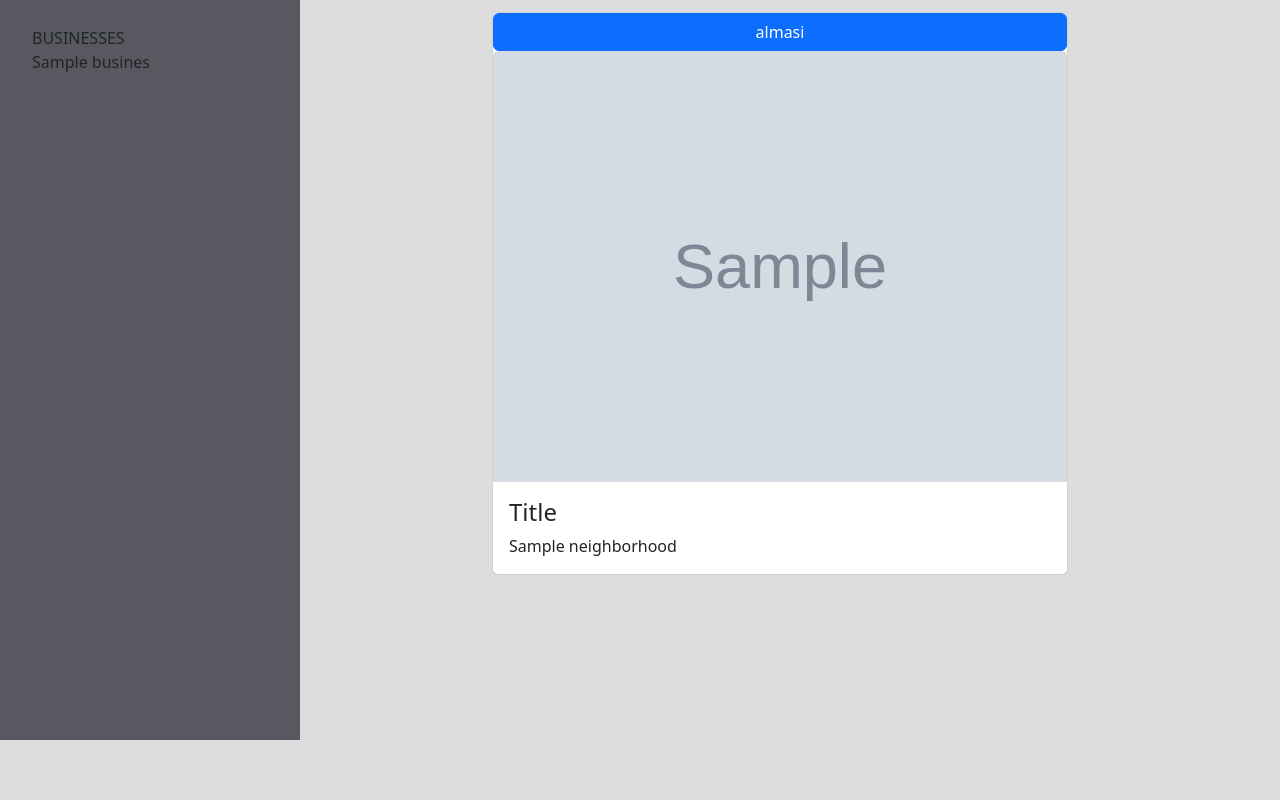
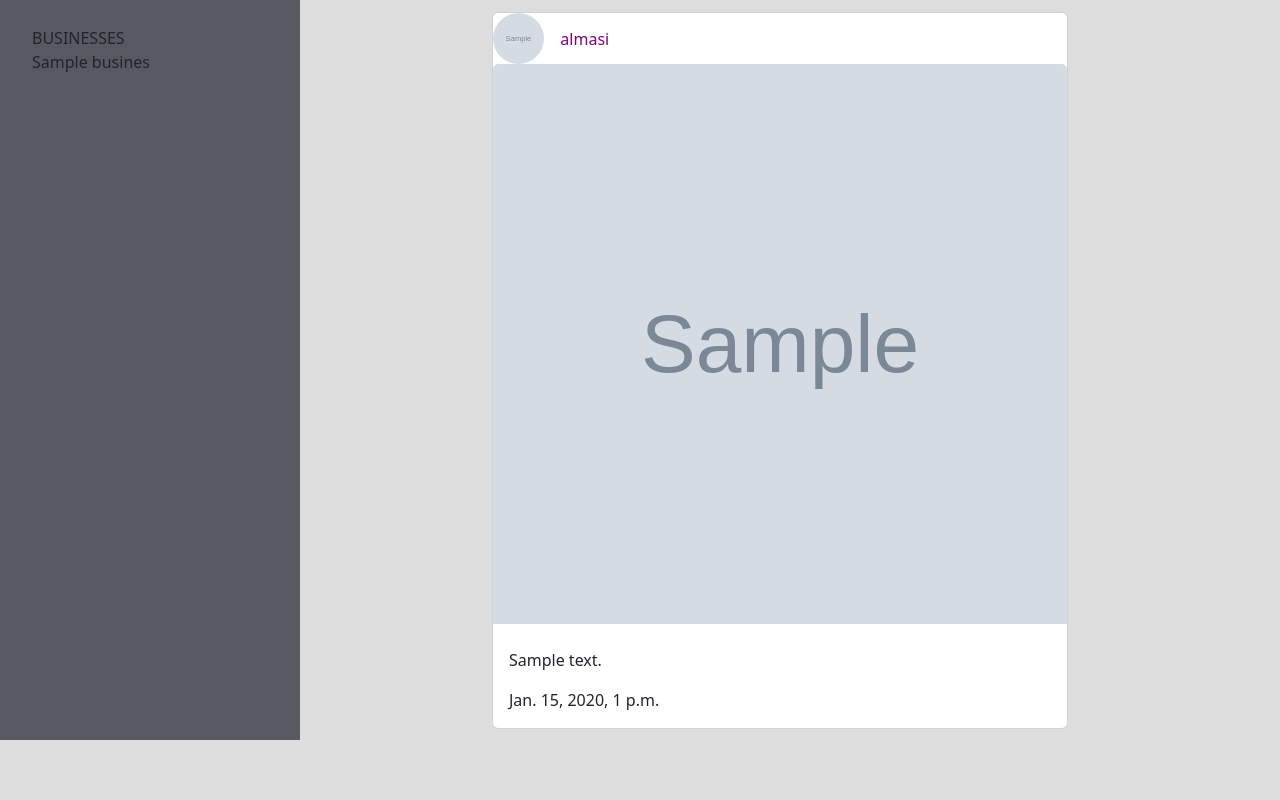
Before and after one commit to victoriamwangi/Garden-Estate-NeighborHood, a Django app: page / in a window 1280 px wide. Shown: the part 60-860 px from the top of the page. Run offline with Django 4.2, Linux system fonts and the light colour scheme; data comes from the database, SQL or seed files in the repository; tables that the repository leaves empty hold one stand-in row (values such as "Sample post"); grey boxes marked "Sample" are stand-in pictures; some libraries are stand-ins or nearby versions.

Commit message:
st: style posts

```diff
--- a/neighborapp/templates/home.html
+++ b/neighborapp/templates/home.html
@@ -15,18 +15,32 @@
 <div class="main-content">
   {%for post in posts%}
   <div class="card">
+    <div class="headprof">
+      <img
+        class="card-img-top profimg"
+        src="{{post.user.profile.prof_image.url}}"
+        alt=""
+      />
+
       <a
         name=""
         id=""
-      class="btn btn-primary"
+        class="btn btn-primary profview"
         href="{%url 'show_profile' post.user.username %}"
         role="button"
         >{{post.user}}</a
       >
+    </div>
+
     <img class="card-img-top" src="{{post.image.url}}" alt="" />
     <div class="card-body">
-      <h4 class="card-title">Title</h4>
+      <h4 class="card-title"></h4>
+      <p class="card-text">{{post.description}}</p>
+      <p class="card-text">{{post.pub_date}}</p>
+
+      {% comment %}
       <p class="card-text">{{post.user.profile.neighborhood}}</p>
+      {% endcomment %}
     </div>
   </div>
   {%endfor%}
--- a/static/css/style.css
+++ b/static/css/style.css
@@ -68,3 +68,21 @@ body {
 .main-content .card {
     width: 45vw;
 }
+
+.main-content .card-img-top {
+    width: 100%;
+    height: 70vh !important;
+    object-fit: cover;
+}
+
+.main-content .card .profview {
+    background-color: white;
+    color: purple;
+    border: none;
+}
+
+.main-content .profimg {
+    width: 4vw !important;
+    height: 4vw !important;
+    border-radius: 50%;
+}
```
Lines whose indentation alone changed are shown as unchanged.
